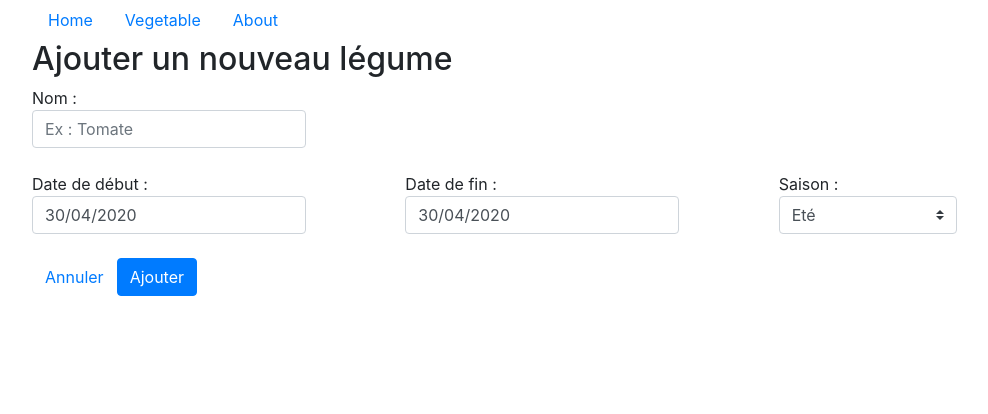
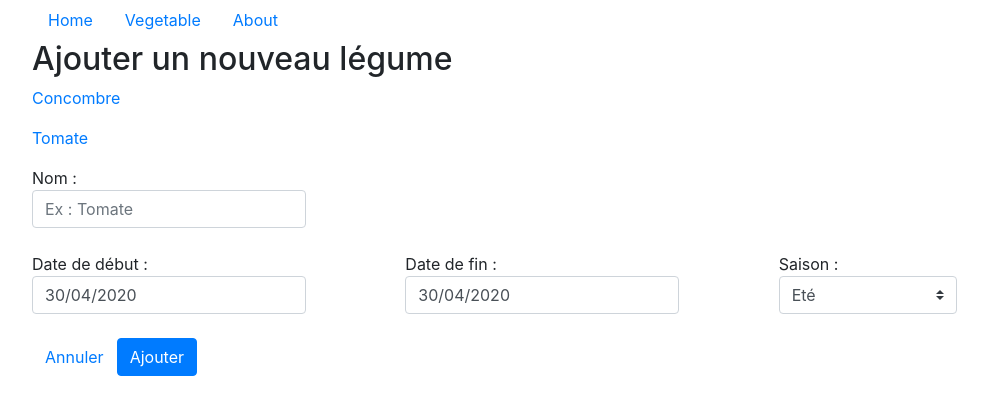
Before and after one commit to diplomegalo/WebTemplate, a React app in the folder Web/app/: page /vegetable in a window 1280 px wide. Shown: the top 414 px of the page, without its empty margins (53-1041 px from the left). Built offline with nearby package versions, Linux system fonts and the light colour scheme.

Commit message:
try to retrieve query string with router

```diff
--- a/Web/app/package.json
+++ b/Web/app/package.json
@@ -22,6 +22,7 @@
     "@types/react": "^16.9.25",
     "@types/react-datepicker": "^2.11.0",
     "@types/react-dom": "^16.9.5",
+    "@types/react-router": "^5.1.7",
     "@types/react-router-dom": "^5.1.5",
     "@types/webpack-env": "^1.15.1",
     "@typescript-eslint/eslint-plugin": "^2.25.0",
@@ -59,11 +60,13 @@
   "dependencies": {
     "@hot-loader/react-dom": "^16.13.0",
     "core-js": "^3.6.4",
+    "query-string": "^6.12.1",
     "react": "^16.13.1",
     "react-bootstrap": "^1.0.1",
     "react-datepicker": "^2.15.0",
     "react-dom": "^16.13.1",
     "react-hot-loader": "^4.12.20",
+    "react-router": "^5.2.0",
     "react-router-dom": "^5.2.0"
   }
 }
--- a/Web/app/src/components/App.tsx
+++ b/Web/app/src/components/App.tsx
@@ -30,6 +30,7 @@ const App = () => (
             <Route path="/home" exact component={Home} />
             <Route path="/about" component={About} />
             <Route path="/vegetable" component={Vegetable} />
+            <Route path="/vegetable/:slug" component={Vegetable} />
             <Route component={NotFound} />
         </Switch>
     </>
--- a/Web/app/src/components/Vegetable.tsx
+++ b/Web/app/src/components/Vegetable.tsx
@@ -3,28 +3,35 @@ import Form from "react-bootstrap/esm/Form";
 import Button from "react-bootstrap/esm/Button";
 import Col from "react-bootstrap/esm/Col";
 import DatePicker from "react-datepicker";
+import { Link, useParams } from "react-router-dom";
 
 interface IVegetable {
-    name?: string;
+    name: string;
     season: "Winter" | "Fall" | "Summer" | "Spring";
     startDate: Date;
     endDate: Date;
 }
 
+interface IVegetableRoute
+{
+    slug: string;
+}
+
 const Vegetable = () =>
 {
     const dateFormat = "dd/MM/yyyy";
+    const { slug } = useParams<IVegetableRoute>();
 
     const [vegetable, setVegetable] = React.useState<IVegetable>({
         endDate: new Date(),
-        name: "",
+        name: slug ?? "",
         season: "Fall",
         startDate: new Date(),
     });
 
-    const handleDate = (date: Date | null, name: "startDate" | "endDate") =>
+    const handleDate = (date: Date | null, typeDate: "startDate" | "endDate") =>
     {
-        setVegetable((prevState: IVegetable) => ({ ...prevState, [name]: date }));
+        setVegetable((prevState: IVegetable) => ({ ...prevState, [typeDate]: date }));
     };
 
     const handleChange = (e: React.ChangeEvent<HTMLInputElement>) =>
@@ -36,7 +43,15 @@ const Vegetable = () =>
 
     return (
         <>
-            <h2>Ajouter un nouveau légume</h2>
+            <h2>{vegetable.name === "" ? "Ajouter un nouveau légume" : vegetable.name }</h2>
+            <div>
+                <p>
+                    <Link to="/vegetable/concombre">Concombre</Link>
+                </p>
+                <p>
+                    <Link to="/vegetable/tomate">Tomate</Link>
+                </p>
+            </div>
             <Form>
                 <Form.Group>
                     <Form.Label>
```
